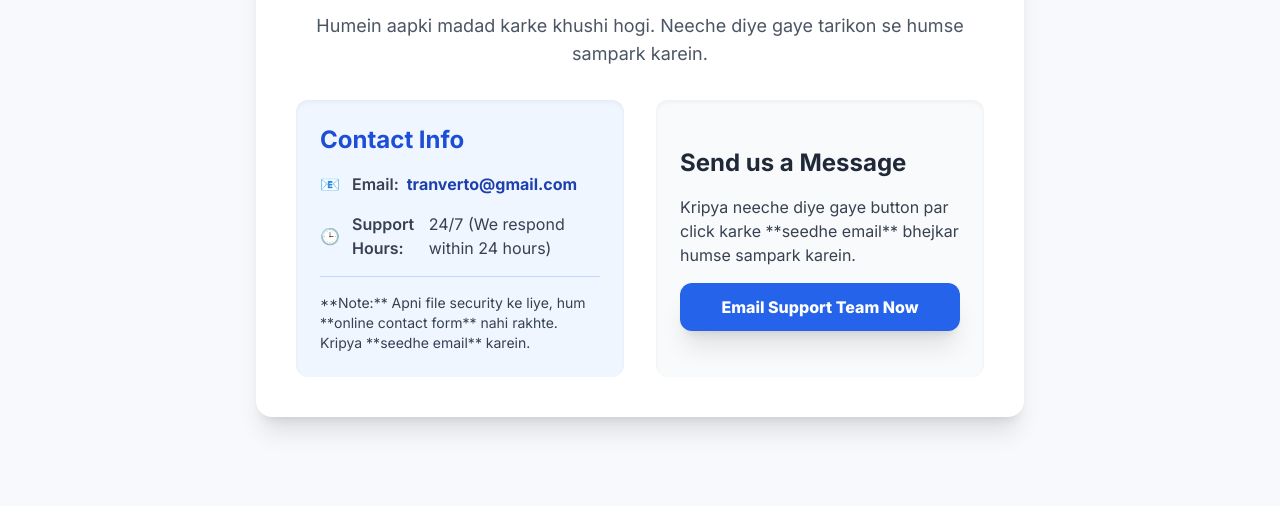
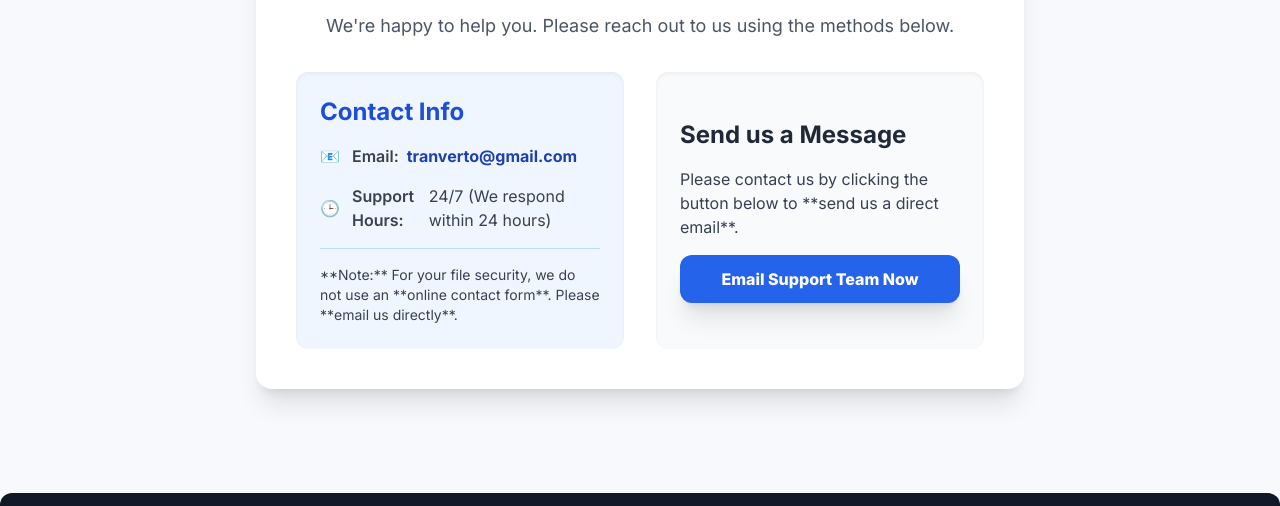
Before and after one commit to sanandrentalborker/Tranverto, a plain HTML site: page contact.html in a window 1280 px wide. Shown: the part 216-722 px from the top of the page. Drawn offline with nearby package versions, Linux system fonts and the light colour scheme.

Commit message:
contact.html

```diff
--- a/contact.html
+++ b/contact.html
@@ -48,7 +48,7 @@
     <main class="w-full max-w-7xl flex-grow px-4 mt-8">
         <div class="max-w-3xl mx-auto bg-white p-6 sm:p-10 rounded-2xl shadow-xl border-t-8 border-blue-500 mb-10">
             <h2 class="text-4xl font-black text-gray-900 mb-4 text-center">Contact Us</h2>
-            <p class="text-lg text-gray-600 mb-8 text-center">Humein aapki madad karke khushi hogi. Neeche diye gaye tarikon se humse sampark karein.</p>
+            <p class="text-lg text-gray-600 mb-8 text-center">We're happy to help you. Please reach out to us using the methods below.</p>
 
             <div class="grid md:grid-cols-2 gap-8">
                 <div class="p-6 bg-blue-50 rounded-xl shadow-inner">
@@ -63,7 +63,7 @@
                             <span class="font-semibold">Support Hours:</span> 24/7 (We respond within 24 hours)
                         </p>
                         <p class="text-sm pt-4 border-t border-blue-200">
-                            **Note:** Apni file security ke liye, hum **online contact form** nahi rakhte. Kripya **seedhe email** karein.
+                            **Note:** For your file security, we do not use an **online contact form**. Please **email us directly**.
                         </p>
                     </div>
                 </div>
@@ -71,7 +71,7 @@
                 <div class="p-6 bg-gray-50 rounded-xl shadow-inner flex flex-col justify-center">
                     <h3 class="text-2xl font-bold text-gray-800 mb-4">Send us a Message</h3>
                     <p class="text-gray-700 mb-4">
-                        Kripya neeche diye gaye button par click karke **seedhe email** bhejkar humse sampark karein.
+                        Please contact us by clicking the button below to **send us a direct email**.
                     </p>
                     <a href="mailto:tranverto@gmail.com" class="w-full inline-block text-center bg-blue-600 hover:bg-blue-700 text-white font-extrabold py-3 px-6 rounded-xl transition duration-300 shadow-xl transform hover:scale-[1.03]">
                         Email Support Team Now
```
